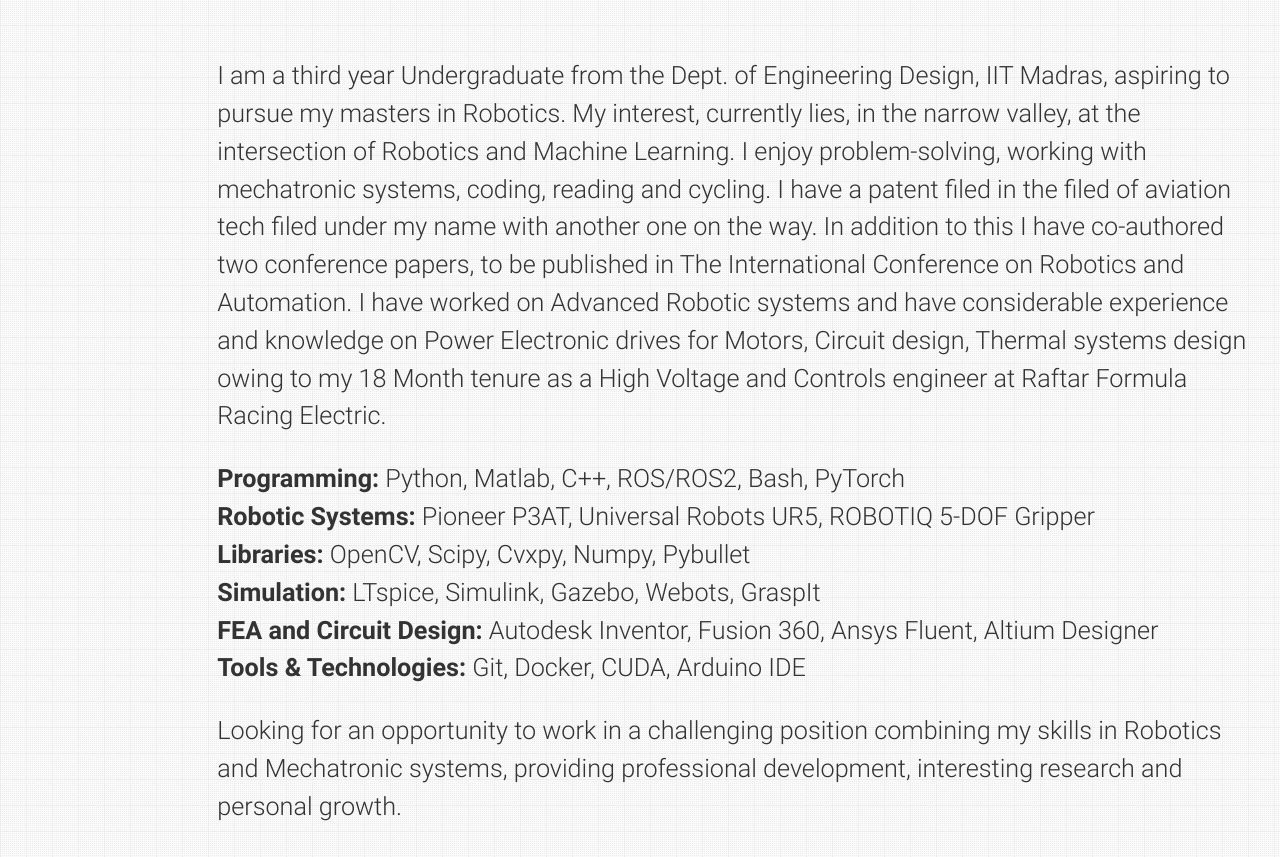
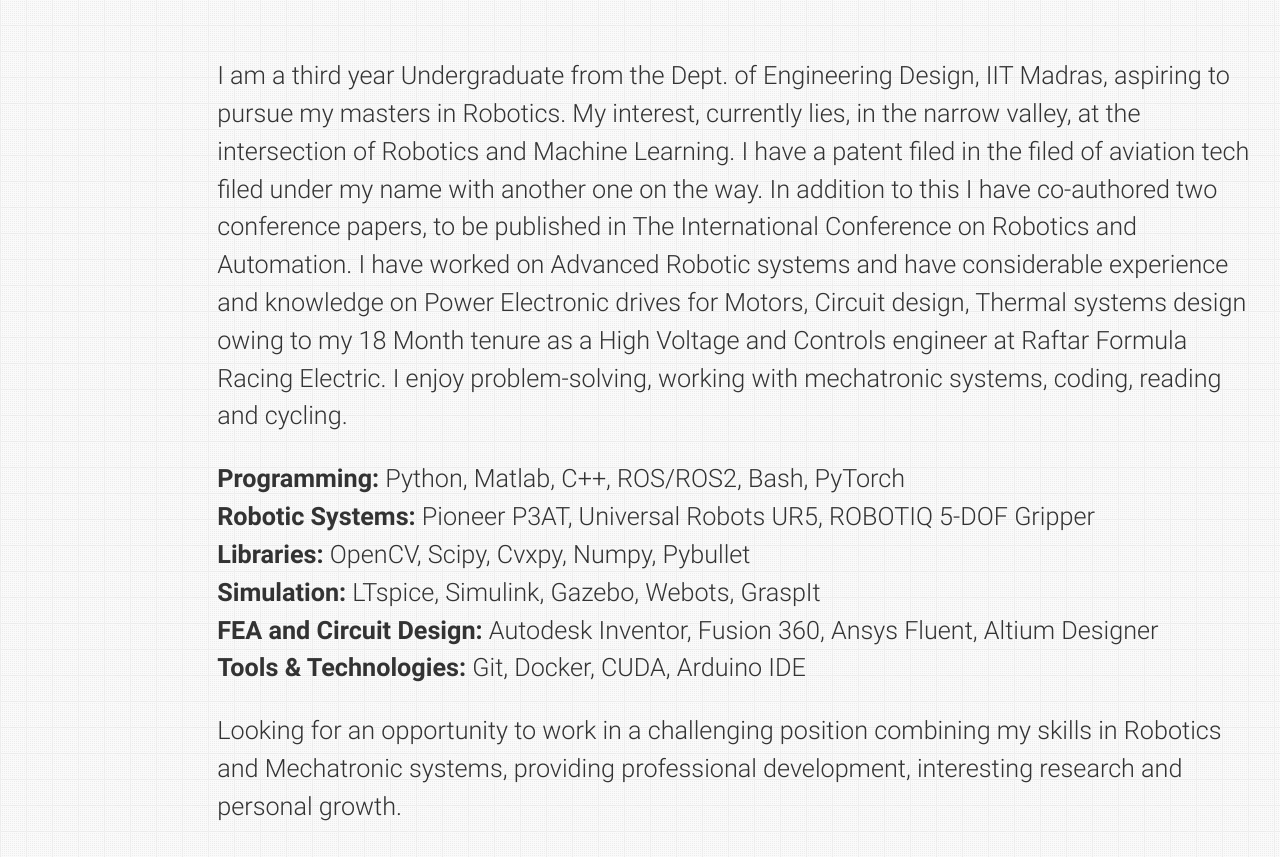
Before and after one commit to N47IN/N47IN-N47IN.github.io, a plain HTML site: page index.html in a window 1280 px wide. Shown: the part 911-1768 px from the top of the page. Drawn offline with nearby package versions, Linux system fonts and the light colour scheme.

Commit message:
Update index.html

```diff
--- a/index.html
+++ b/index.html
@@ -244,11 +244,11 @@
         </blockquote> -->
         <p>
           I am a third year Undergraduate from the Dept. of Engineering Design, IIT Madras, aspiring to pursue my masters in Robotics. My interest, currently lies, in the narrow valley, at the intersection of Robotics and Machine Learning.
-          I enjoy problem-solving, working with mechatronic systems, coding, reading and cycling. I have a patent filed in the filed of aviation tech filed under my name with another one on the way. In addition to this I have co-authored two
+           I have a patent filed in the filed of aviation tech filed under my name with another one on the way. In addition to this I have co-authored two
           conference papers, to be published in The International Conference on Robotics and Automation.
 
           I have worked on Advanced Robotic systems and have considerable experience and knowledge on Power Electronic drives for Motors, Circuit design, Thermal systems design owing to my 18 Month tenure as a High Voltage and Controls
-          engineer at Raftar Formula Racing Electric.
+          engineer at Raftar Formula Racing Electric. I enjoy problem-solving, working with mechatronic systems, coding, reading and cycling.
 
         </p>
         <p>
```
